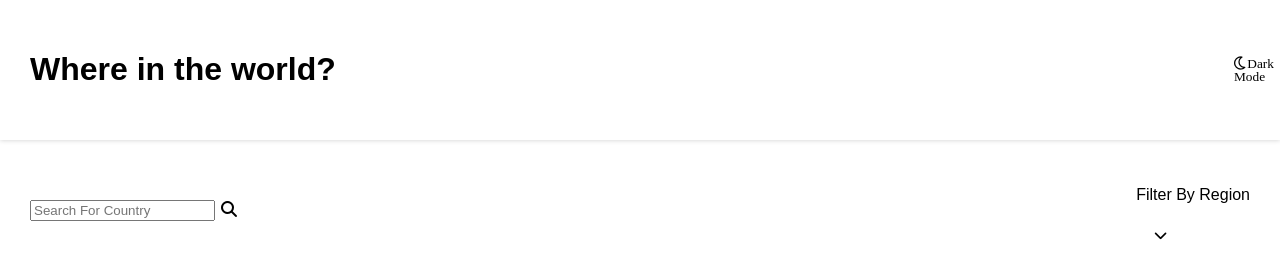
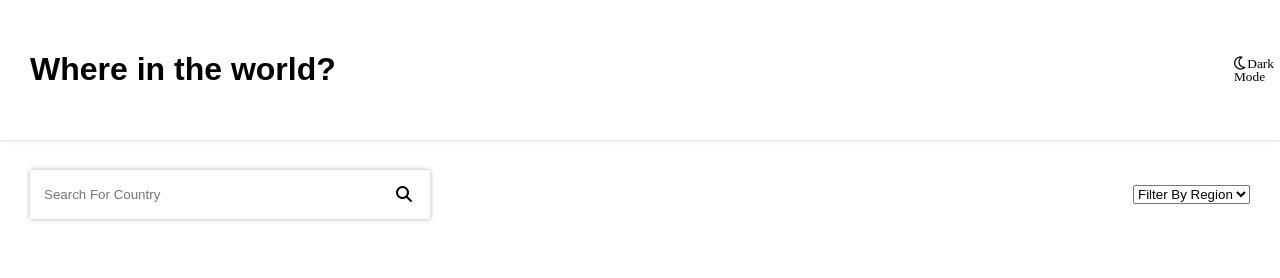
Before and after one commit to cgxgb123/REST-Countries-API, a website: page index.html in a window 1280 px wide. Drawn offline with Linux system fonts and the light colour scheme.

Commit message:
added search bar styling and bounching magnifying glass and filter by region within a select

```diff
--- a/index.html
+++ b/index.html
@@ -8,7 +8,7 @@
       rel="fonts"
     />
     <link rel="stylesheet" href="utils/styles.css" />
-    <script src="utils/script.js"></script>
+    <script src="utils/script.js" defer></script>
     <link
       rel="stylesheet"
       href="https://cdnjs.cloudflare.com/ajax/libs/font-awesome/7.0.1/css/all.min.css"
@@ -25,13 +25,19 @@
     </div>
     <div class="box">
       <div class="form-control">
-        <input type="text" placeholder="Search For Country" />
+        <input type="text" placeholder="Search For Country" id="search" />
         <i class="fas fa-search fa-bounce"></i>
       </div>
       <div class="dropdownCon">
         <div class="dropwDown">
-          <p>Filter By Region</p>
-          <button><i class="fas fa-chevron-down"></i></button>
+          <select id="Filter">
+            <option value="all">Filter By Region</option>
+            <option value="Africa">Africa</option>
+            <option value="America">America</option>
+            <option value="Asia">Asia</option>
+            <option value="Europe">Europe</option>
+            <option value="Oceania">Oceania</option>
+          </select>
         </div>
       </div>
     </div>
--- a/utils/styles.css
+++ b/utils/styles.css
@@ -39,3 +39,21 @@ button {
 .box:nth-child(1) {
   box-shadow: 0 0 5px rgba(0, 0, 0, 0.2);
 }
+
+.form-control {
+  width: 400px;
+  box-shadow: 0 0 5px rgba(0, 0, 0, 0.3);
+  position: relative;
+  overflow: hidden;
+}
+.form-control i {
+  position: absolute;
+  top: 1rem;
+  right: 1rem;
+}
+.form-control input {
+  width: 100%;
+  padding: 17px 14px;
+  outline: 0;
+  border: 0;
+}
```
